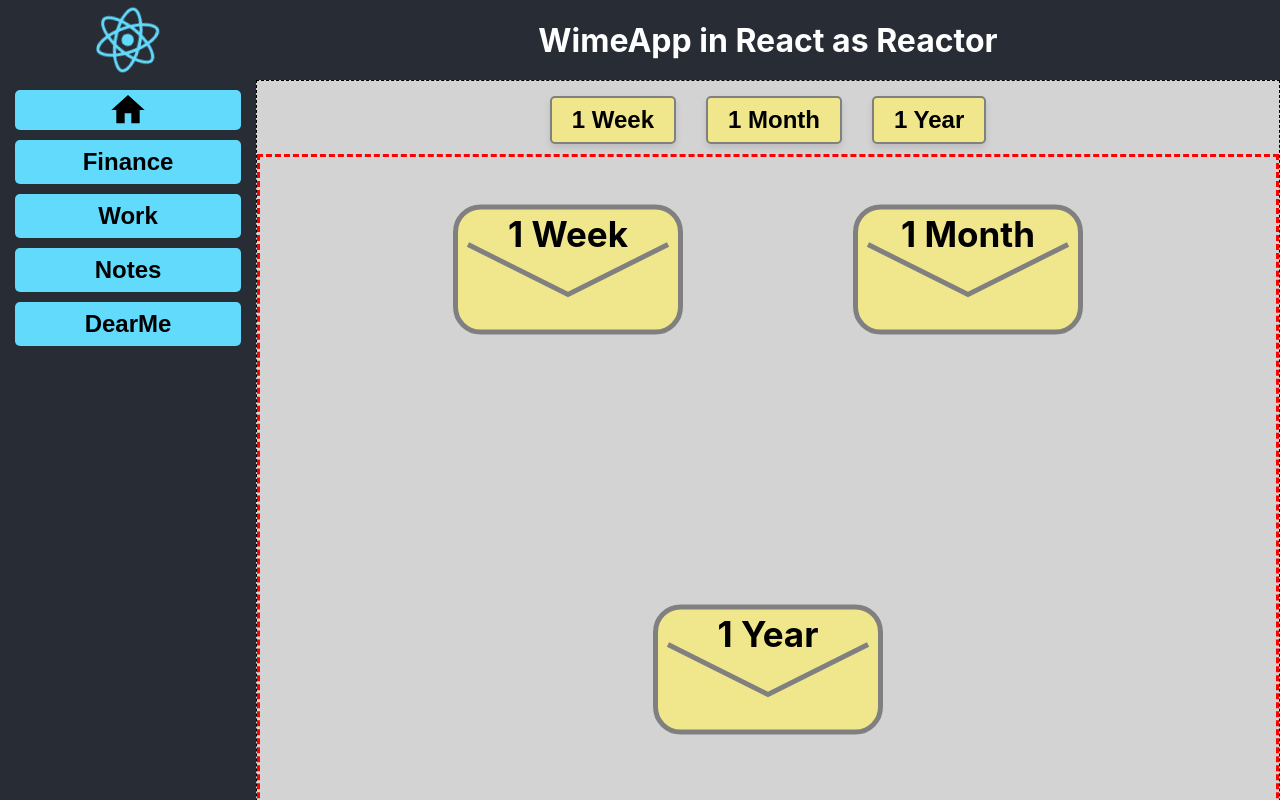
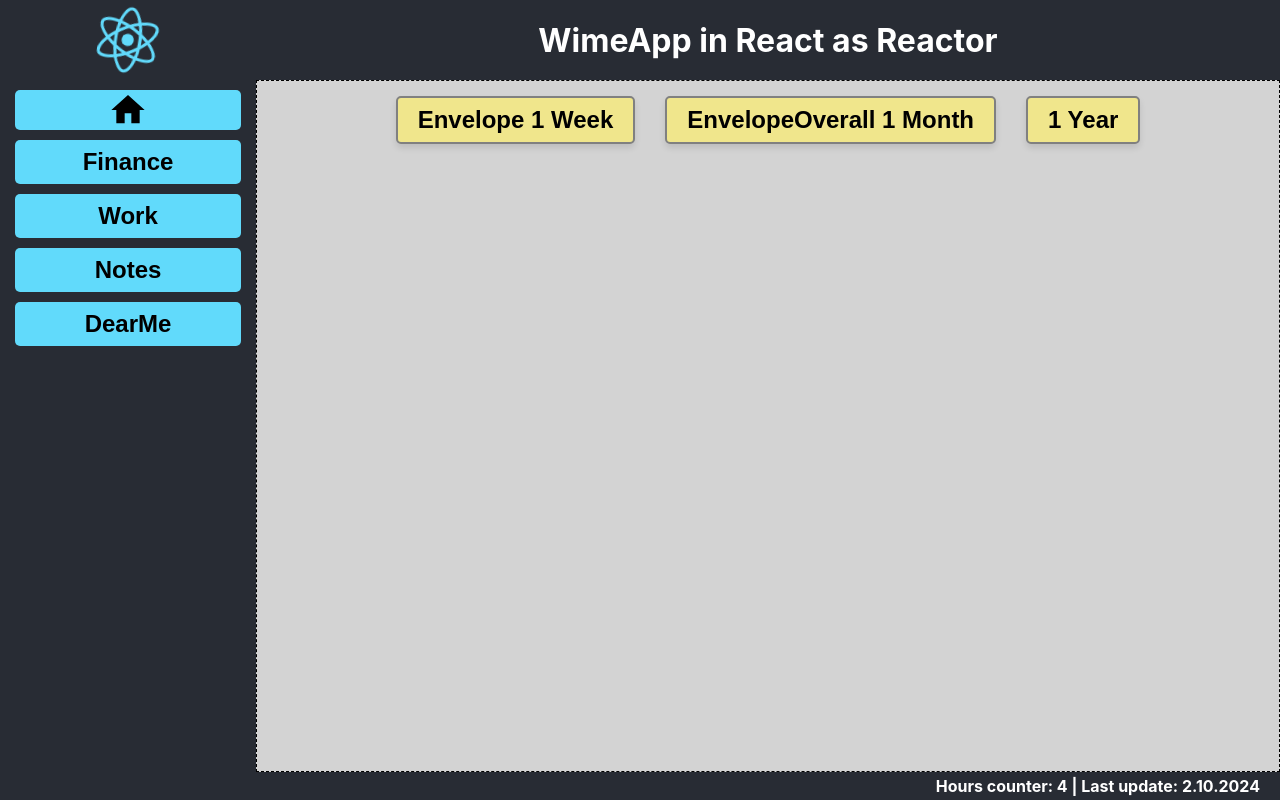
Before and after one commit to Lorisory/Reactor, a React (Create React App) app: page /DearMeHomeView in a window 1280 px wide. Shown: the top 800 px of the page. Built offline with nearby package versions, Linux system fonts and the light colour scheme.

Commit message:
Commit trying to do navigation

```diff
--- a/src/App.tsx
+++ b/src/App.tsx
@@ -2,7 +2,7 @@ import './App.css';
 import ReactorHeader from './ReactorHeader';
 import MainMenu from './MainMenu';
 import ReactorFooter from './ReactorFooter';
-import { BrowserRouter as Router, Route, Routes } from 'react-router-dom';
+import { BrowserRouter as Router, Route, Routes, Navigate } from 'react-router-dom';
 import HomeView from './HomeView';
 import FinanceHomeView from './Finance/FinanceHomeView';
 import DearMeHomeView from './DearMe/DearMeHomeView';
@@ -42,6 +42,7 @@ function App() {
           gridColumn: '2'
         }}>
           <Routes>
+            <Route path="/" element={<Navigate to="/HomeView" />} />
             <Route path="/HomeView" element={<HomeView />} />
             <Route path="/FinanceHomeView" element={<FinanceHomeView />} />
             <Route path="/DearMeHomeView" element={<DearMeHomeView />} />
--- a/src/DearMe/DearMeHomeView.tsx
+++ b/src/DearMe/DearMeHomeView.tsx
@@ -1,8 +1,8 @@
 import './DearMeStyles.css';
-import Envelope from './Envelope';
 import { useNavigate } from 'react-router-dom';
 import { BrowserRouter as Router, Route, Routes } from 'react-router-dom';
 import EnvelopeView from './EnvelopeView';
+import EnvelopeOverall from './EnvelopesOverall';
 
 function DearMeHomeView() {
     const navigate = useNavigate();
@@ -20,30 +20,21 @@ function DearMeHomeView() {
 
                 <button className="DearMeToolbarButton"
                     onClick={() => navigate('/EnvelopeView')}>
+                    Envelope
                     1 Week
                 </button>
-                <button className="DearMeToolbarButton">
+                <button className="DearMeToolbarButton"
+                    onClick={() => navigate('/EnvelopeOverall')}>
+                    EnvelopeOverall
                     1 Month
                 </button>
                 <button className="DearMeToolbarButton">
                     1 Year
                 </button>
             </div>
-
-            <div
-                style={{
-                    border: 'dashed red 3px',
-                    display: 'flex',
-                    justifyContent: 'center',
-                    alignItems: 'top',
-                    flexWrap: 'wrap', // Umožní zalamování položek
-                    height: '100vh',
-                }}
-            >
-                <Envelope text='1 Week' width={400} height={200} />
-                <Envelope text='1 Month' width={400} height={200} />
-                <Envelope text='1 Year' width={400} height={200} />
+            <div>
                 <Routes>
+                    <Route path="/EnvelopeOverall" element={<EnvelopeOverall />} />
                     <Route path="/EnvelopeView" element={<EnvelopeView />} />
                 </Routes>
             </div>
--- a/src/DearMe/EnvelopesOverall.tsx
+++ b/src/DearMe/EnvelopesOverall.tsx
@@ -1,7 +1,20 @@
+import Envelope from './Envelope';
 
 function EnvelopeOverall() {
     return (
-        <div></div>
+        <div
+            style={{
+                border: 'dashed red 3px',
+                display: 'flex',
+                justifyContent: 'center',
+                alignItems: 'top',
+                flexWrap: 'wrap', // Umožní zalamování položek
+                height: '100vh',
+            }}>
+            <Envelope text='1 Week' width={400} height={200} />
+            <Envelope text='1 Month' width={400} height={200} />
+            <Envelope text='1 Year' width={400} height={200} />
+        </div>
     );
 }
 
```
